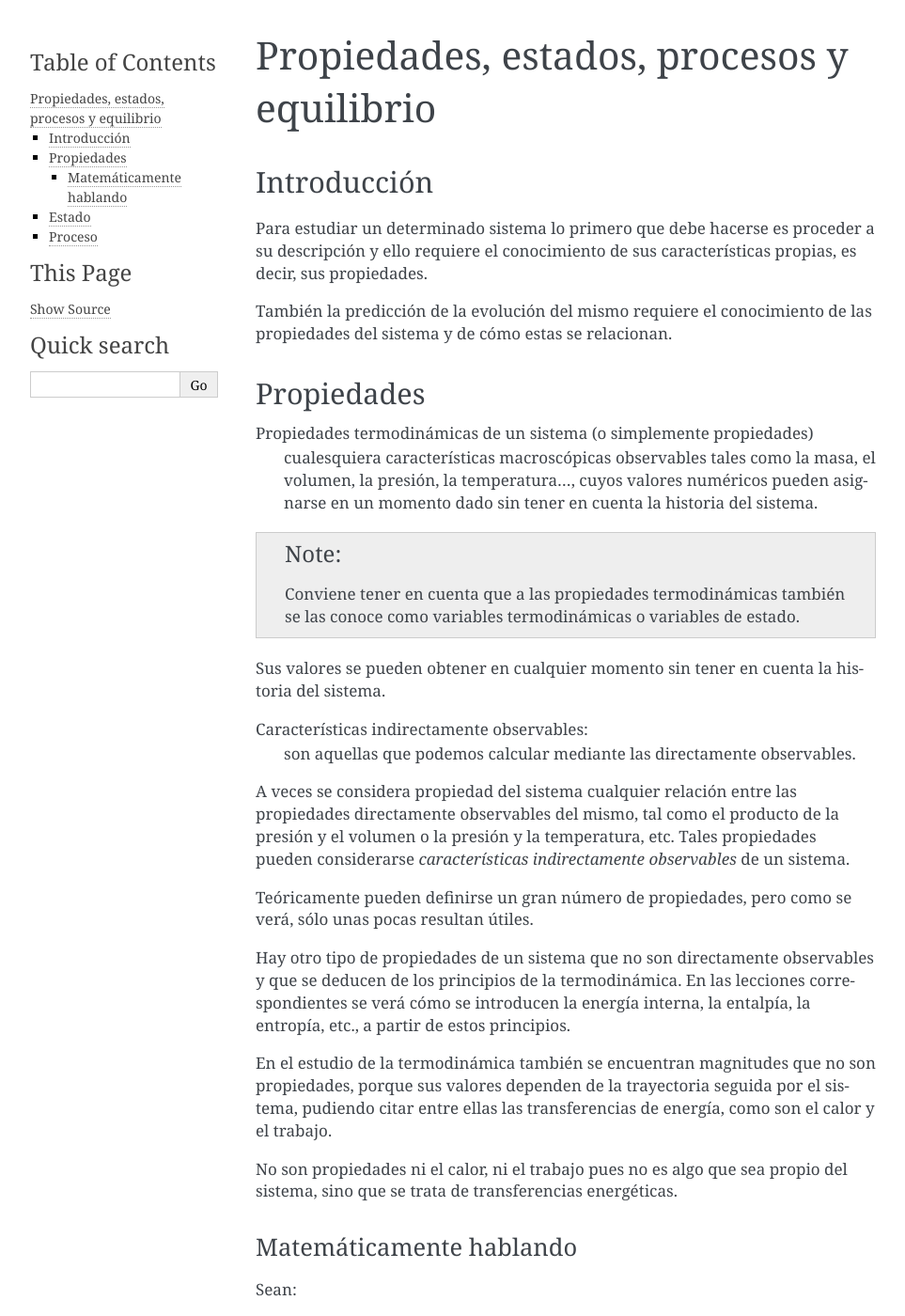
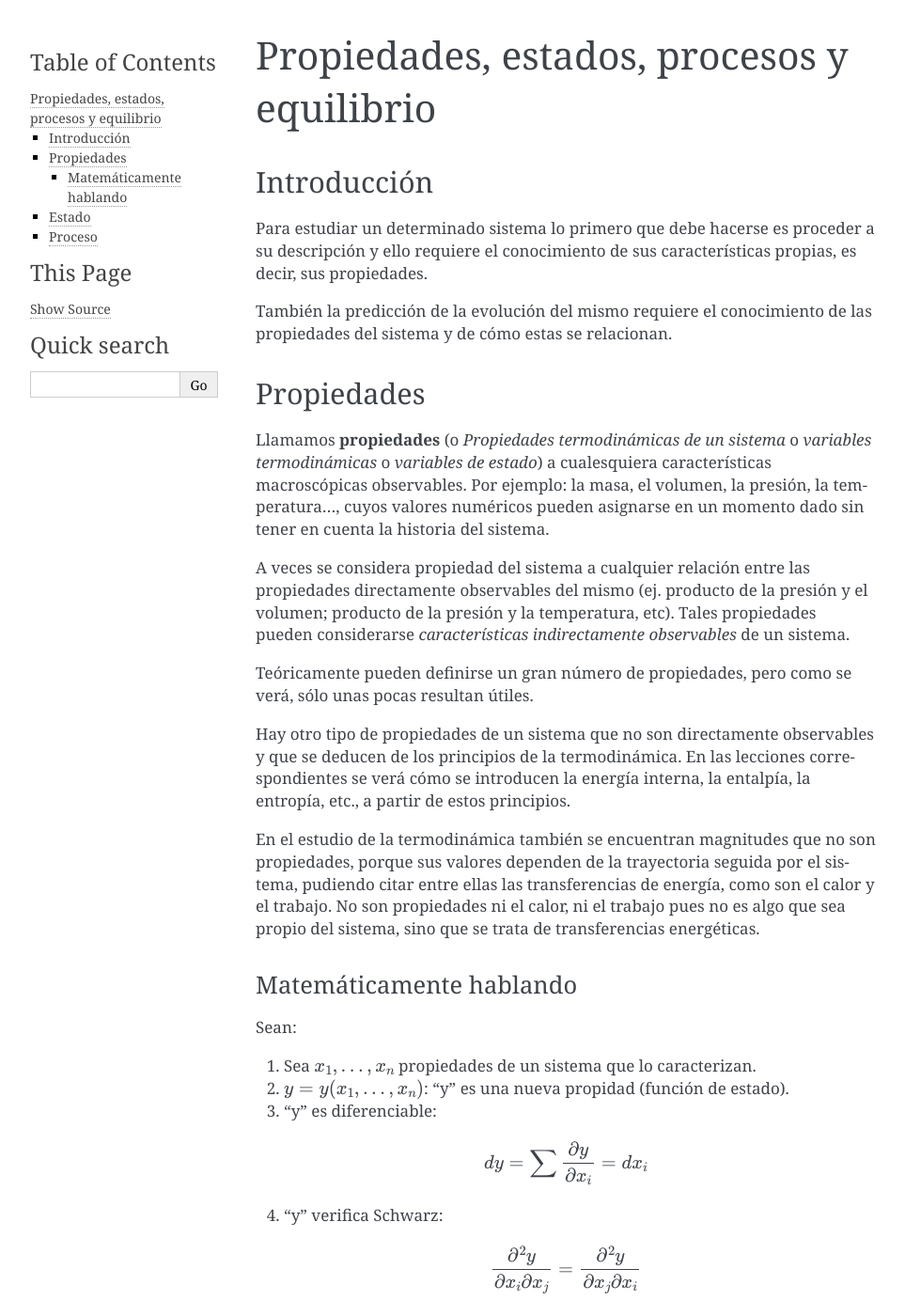
Before and after one commit to mantielero/termodinamica, a Sphinx documentation site: the page built from source/conceptos_propiedades.rst, in a window 1280 px wide and 1400 px high. Shown: the whole window at 94% size, without its empty margins (148-1111 px from the left). Built offline with Sphinx 7.4.7, drawn with Linux system fonts in a browser that asks for light colours; pages that are not in the unit, such as notebooks, are missing from menus.

Commit message:
Update conceptos_propiedades.rst

```diff
--- a/source/conceptos_propiedades.rst
+++ b/source/conceptos_propiedades.rst
@@ -11,29 +11,16 @@ También la predicción de la evolución del mismo requiere el conocimiento de l
 Propiedades
 -----------
 
-Propiedades termodinámicas de un sistema (o simplemente propiedades)
-    cualesquiera características macroscópicas observables tales como la masa, el volumen, la presión, la temperatura..., cuyos valores numéricos pueden asignarse en un momento dado sin tener en cuenta la historia del sistema.
-
-.. note::
-
-   Conviene tener en cuenta que a las propiedades termodinámicas también se las conoce como variables termodinámicas o variables de estado.
-
-Sus valores se pueden obtener en cualquier momento sin tener en cuenta la historia del sistema.
+Llamamos **propiedades** (o *Propiedades termodinámicas de un sistema* o *variables termodinámicas* o *variables de estado*) a cualesquiera características macroscópicas observables. Por ejemplo: la masa, el volumen, la presión, la temperatura..., cuyos valores numéricos pueden asignarse en un momento dado sin tener en cuenta la historia del sistema.
 
 
-Características indirectamente observables:
-   son aquellas que podemos calcular mediante las directamente observables.
-
-A veces se considera propiedad del sistema cualquier relación entre las propiedades directamente observables del mismo, tal como el producto de la presión y el volumen o la presión y la temperatura, etc. Tales propiedades pueden considerarse *características indirectamente observables* de un sistema.
+A veces se considera propiedad del sistema a cualquier relación entre las propiedades directamente observables del mismo (ej. producto de la presión y el volumen; producto de la presión y la temperatura, etc). Tales propiedades pueden considerarse *características indirectamente observables* de un sistema.
 
 Teóricamente pueden definirse un gran número de propiedades, pero como se verá, sólo unas pocas resultan útiles.
 
-
 Hay otro tipo de propiedades de un sistema que no son directamente observables y que se deducen de los principios de la termodinámica. En las lecciones correspondientes se verá cómo se introducen la energía interna, la entalpía, la entropía, etc., a partir de estos principios.
 
-En el estudio de la termodinámica también se encuentran magnitudes que no son propiedades, porque sus valores dependen de la trayectoria seguida por el sistema, pudiendo citar entre ellas las transferencias de energía, como son el calor y el trabajo.
-
-No son propiedades ni el calor, ni el trabajo pues no es algo que sea propio del sistema, sino que se trata de transferencias energéticas.
+En el estudio de la termodinámica también se encuentran magnitudes que no son propiedades, porque sus valores dependen de la trayectoria seguida por el sistema, pudiendo citar entre ellas las transferencias de energía, como son el calor y el trabajo. No son propiedades ni el calor, ni el trabajo pues no es algo que sea propio del sistema, sino que se trata de transferencias energéticas.
 
 
 Matemáticamente hablando
```
